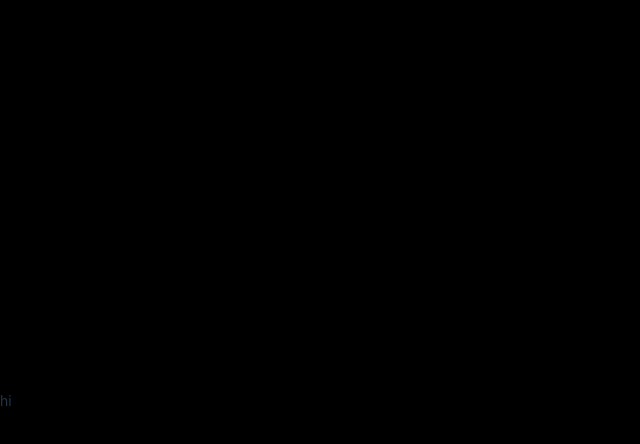
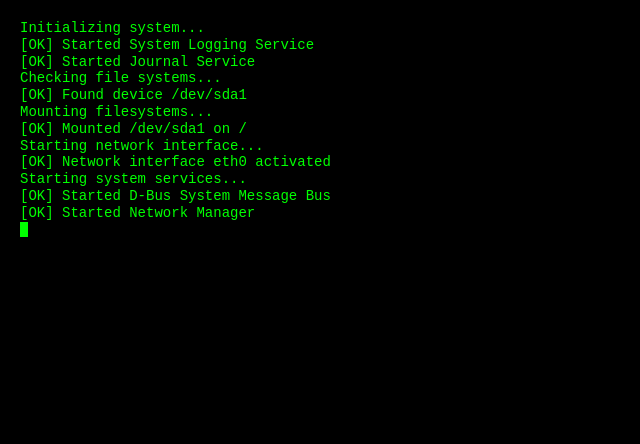
Before and after one commit to a-sorokin/waste-of-time, a React (Vite) app: page / in a window 1280 px wide. Shown: the top 444 px of the page, without its empty margins (0-640 px from the left). Built offline with nearby package versions, Linux system fonts and the light colour scheme.

Commit message:
added booting

```diff
--- a/electron/src/window/createWindow/createWindow.ts
+++ b/electron/src/window/createWindow/createWindow.ts
@@ -6,6 +6,7 @@
 
 export const createWindow = () => {
   appWindow = new BrowserWindow(getWindowProps());
-  appWindow.setFullScreen(true);
+  // appWindow.setFullScreen(true);
+  appWindow.maximize();
   setWindowUrl();
 };
--- a/src/App.tsx
+++ b/src/App.tsx
@@ -1,3 +1,9 @@
+import { LinuxBoot } from '@/features/booting';
+
 export const App = () => {
-  return <div>hi</div>;
+  return (
+    <div>
+      <LinuxBoot />
+    </div>
+  );
 };
--- /dev/null
+++ b/src/features/booting/components/Booting/Booting.module.scss
@@ -0,0 +1,41 @@
+.container {
+  background-color: black;
+  color: var(--text-color);
+  font-family: monospace;
+  margin: 0;
+  padding: 20px;
+  height: 100vh;
+  overflow: hidden;
+}
+
+.terminal {
+  white-space: pre-wrap;
+  line-height: 1.2;
+}
+
+.cursor {
+  display: inline-block;
+  width: 8px;
+  height: 15px;
+  background-color: var(--text-color);
+  animation: blink 1s step-end infinite;
+}
+
+.textLine {
+  opacity: 0;
+  transform: translateY(20px);
+  animation: fadeInUp 0.3s ease forwards;
+}
+
+@keyframes blink {
+  50% {
+    opacity: 0;
+  }
+}
+
+@keyframes fadeInUp {
+  to {
+    opacity: 1;
+    transform: translateY(0);
+  }
+}
--- /dev/null
+++ b/src/features/booting/components/Booting/Booting.tsx
@@ -0,0 +1,39 @@
+import styles from './Booting.module.scss';
+import { useEffect, useState } from 'react';
+import { BOOT_MESSAGES } from '@/features/booting/components/Booting/constants';
+
+export const LinuxBoot = () => {
+  const [lines, setLines] = useState<string[]>([]);
+
+  useEffect(() => {
+    let currentLine = 0;
+    let timeoutId: NodeJS.Timeout;
+
+    const addLine = () => {
+      if (currentLine < BOOT_MESSAGES.length) {
+        setLines((prevLines) => [...prevLines, BOOT_MESSAGES[currentLine]]);
+        currentLine++;
+
+        const delay = Math.random() * 500 + 100;
+        timeoutId = setTimeout(addLine, delay);
+      }
+    };
+
+    timeoutId = setTimeout(addLine, 1000);
+
+    return () => clearTimeout(timeoutId);
+  }, []);
+
+  return (
+    <div className={styles.container}>
+      <div className={styles.terminal}>
+        {lines.map((line, index) => (
+          <div key={`booting-${index}`} className={styles.textLine}>
+            {line}
+          </div>
+        ))}
+      </div>
+      <span className={styles.cursor} />
+    </div>
+  );
+};
--- /dev/null
+++ b/src/features/booting/components/Booting/constants.ts
@@ -0,0 +1,18 @@
+export const BOOT_MESSAGES = [
+  'Initializing system...',
+  'Loading kernel modules...',
+  '[OK] Started System Logging Service',
+  '[OK] Started Journal Service',
+  'Checking file systems...',
+  '[OK] Found device /dev/sda1',
+  'Mounting filesystems...',
+  '[OK] Mounted /dev/sda1 on /',
+  'Starting network interface...',
+  '[OK] Network interface eth0 activated',
+  'Starting system services...',
+  '[OK] Started D-Bus System Message Bus',
+  '[OK] Started Network Manager',
+  'Starting desktop environment...',
+  '[OK] Graphical interface activated',
+  'System is ready.',
+];
--- /dev/null
+++ b/src/features/booting/index.ts
@@ -0,0 +1 @@
+export * from './components/Booting/Booting';
--- a/src/styles/themes.scss
+++ b/src/styles/themes.scss
@@ -1,6 +1,6 @@
 @mixin dark-theme {
   --main-bg-color: black;
-  --text-color: white;
+  --text-color: #00ff00;
 }
 
 :root {
```
Also changed, not shown: electron/src/window/createWindow/getWindowProps.ts (+6 -4 lines).
